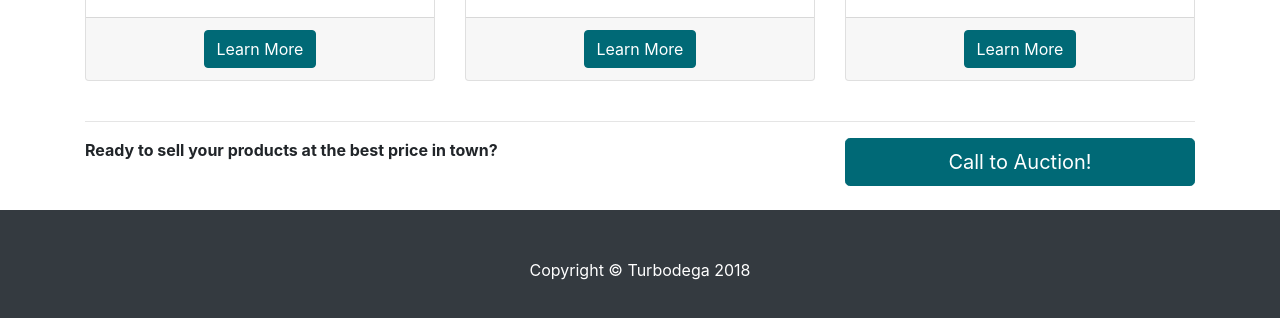
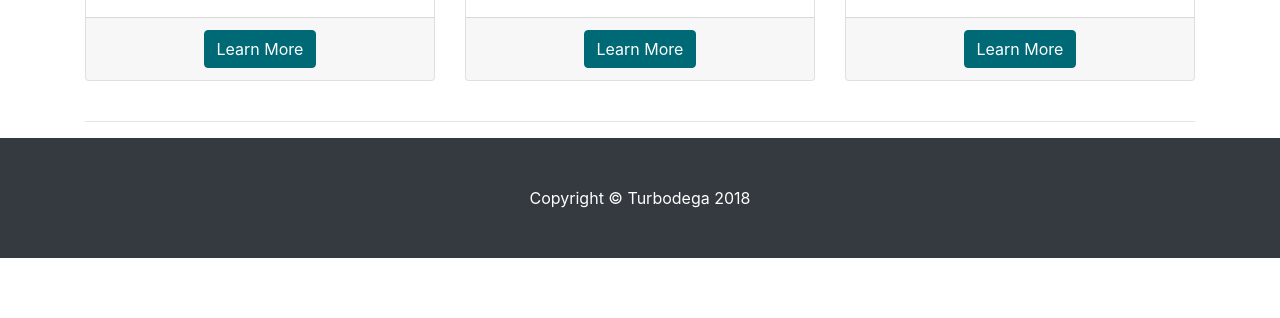
Before and after one commit to TurboDevG3/turbodega, a website: page index.html in a window 1280 px wide. Shown: the part 1157-1475 px from the top of the page. After the commit the page ends 1415 px from the top, so only its background shows below. Drawn offline with Linux system fonts and the light colour scheme.

Commit message:
removed the call to action button from the home page also removed ready to sell line. looks cleaner.

```diff
--- a/index.html
+++ b/index.html
@@ -125,16 +125,6 @@
 
       <hr>
 
-      <!-- Call to Action Section -->
-      <div class="row mb-4">
-        <div class="col-md-8">
-          <p><strong>Ready to sell your products at the best price in town?</strong></p>
-        </div>
-        <div class="col-md-4">
-          <a class="btn btn-lg btn-primary custom-btn btn-block" href="login.html">Call to Auction!</a>
-        </div>
-      </div>
-
     </div>
     <!-- /.container -->
 
```
